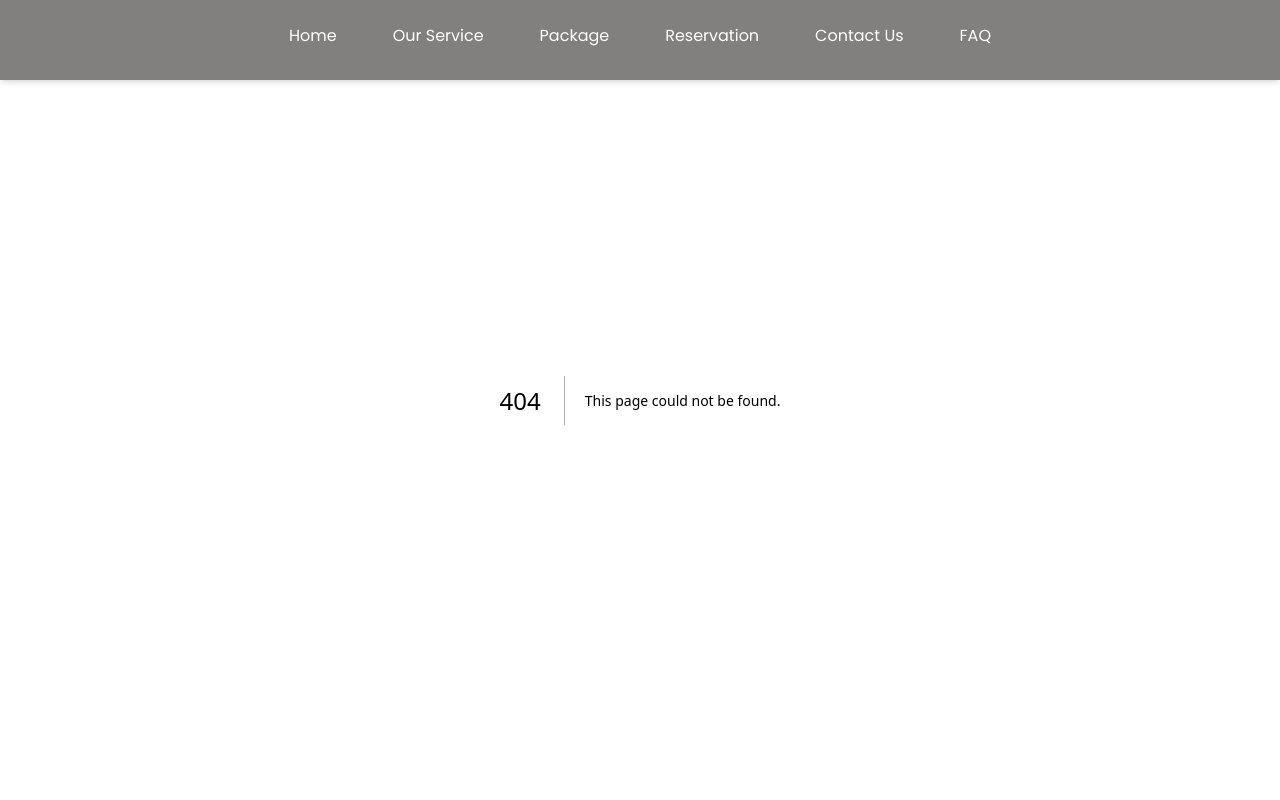
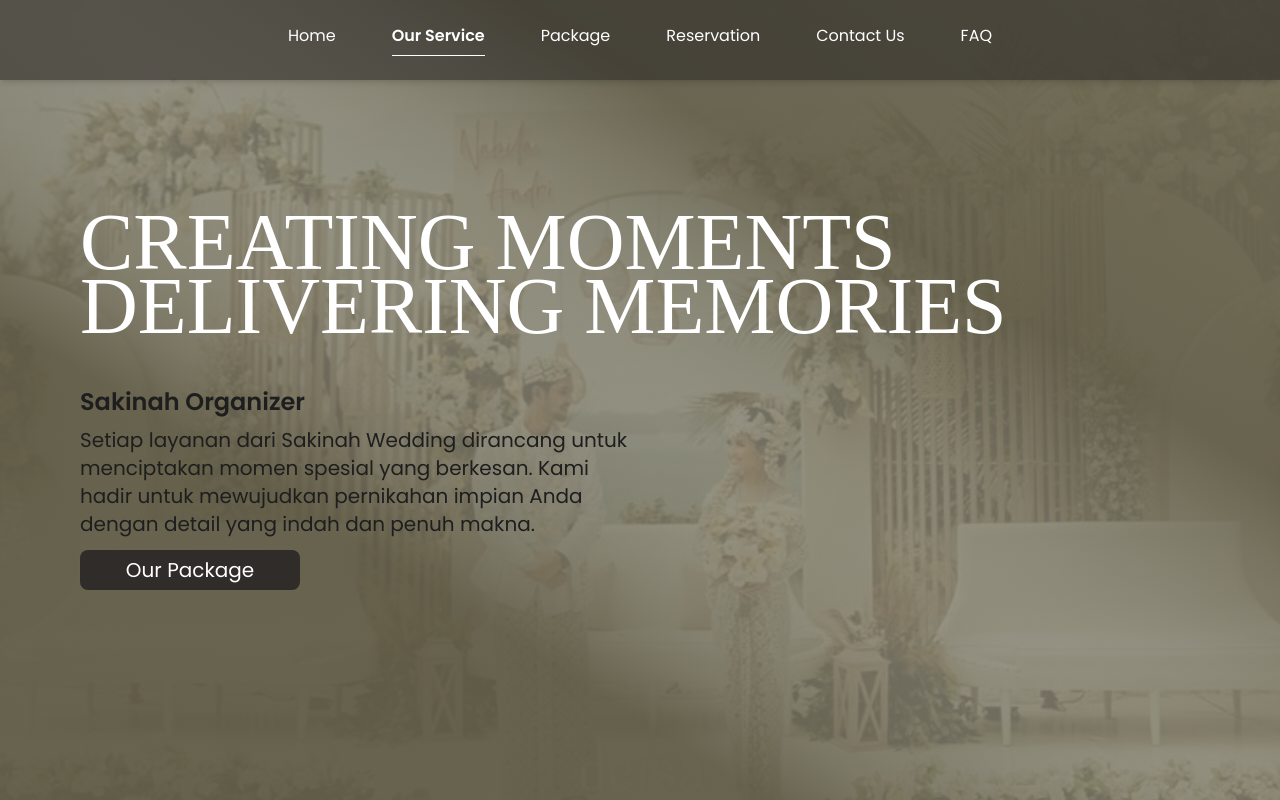
Before and after one commit to Wahhab2004/sakinah_organizer, a Next.js app: page /our-service in a window 1280 px wide. Before the commit this address had no page. Shown: the top 800 px of the page. Built offline with nearby package versions, Linux system fonts and the light colour scheme.

Commit message:
Our-sevice 20%

```diff
--- /dev/null
+++ b/src/app/(routes)/our-service/page.tsx
@@ -0,0 +1,55 @@
+import Image from "next/image";
+import Link from "next/link";
+
+export default function OurService() {
+	return (
+		<div>
+			{/* Hero Section */}
+			<section className="relative h-[500px] sm:h-[600px] md:h-screen">
+				{/* Background Layers */}
+				{/* Top */}
+				<div className="absolute inset-0 z-30 pointer-events-none bg-gradient-to-bl from-[#59543E]/90 from-20% via-[#F8F0CC]/0 from-30% to-[#F8F0CC]/10  " />
+
+				{/* Bottom */}
+				<div className="absolute inset-0 z-30 pointer-events-none bg-gradient-to-tr from-[#59543E]/90 from-20% via-[#F8F0CC]/0 from-30% to-[#F8F0CC]/10 " />
+
+				{/* Image */}
+				<Image
+					className="z-20 h-screen object-cover absolute right-0 w-screen top-0 left-0 object-cover opacity-40"
+					width={2000}
+					height={1000}
+					src="/svg/bg-ourservice.svg"
+					alt="hero"
+				/>
+
+				<div className="absolute inset-0 flex flex-col justify-center px-4 sm:px-6 md:px-8 xl:px-20 z-40 max-w-full ">
+					<div className="text-center md:text-start">
+						<h1 className="text-white text-3xl sm:text-5xl md:text-6xl lg:text-[80px] font-head -translate-y-2 sm:-translate-y-2 ">
+							CREATING MOMENTS
+						</h1>
+						<h1 className="text-white text-3xl sm:text-5xl md:text-6xl lg:text-[80px] font-head -translate-y-4 sm:-translate-y-4 md:-translate-y-6">
+							DELIVERING MEMORIES
+						</h1>
+					</div>
+
+					<div className="mt-4 text-center md:text-start">
+						<h4 className="font-semibold text-[#1E1E1E] text-lg sm:text-xl md:text-2xl">
+							Sakinah Organizer
+						</h4>
+
+						<p className="mt-2 text-[#1E1E1E] text-sm sm:text-base md:text-lg lg:text-xl w-full md:w-1/2  ">
+							Setiap layanan dari Sakinah Wedding dirancang untuk menciptakan
+							momen spesial yang berkesan. Kami hadir untuk mewujudkan
+							pernikahan impian Anda dengan detail yang indah dan penuh makna.
+						</p>
+
+						{/* Button yang lain belum sama kek gini. Ini dijadikan acuan aja nanti */}
+						<button className="bg-[#302C29] w-[170px] sm:w-[190px] md:w-[220px] h-[35px] md:h-[40px] lg:mt-3 text-center text-white rounded-lg flex items-center justify-center mx-auto md:mx-0 text-sm sm:text-base md:text-lg lg:text-xl hover:bg-[#2C2927] hover:text-[#E1CD9F] transition duration-300">
+							<Link href="/package">Our Package</Link>
+						</button>
+					</div>
+				</div>
+			</section>
+		</div>
+	);
+}
--- a/src/app/component/navbar.tsx
+++ b/src/app/component/navbar.tsx
@@ -19,7 +19,7 @@ export default function Navbar() {
 
 	const menus = [
 		{ name: "Home", path: "/" },
-		{ name: "Our Service", path: "/service" },
+		{ name: "Our Service", path: "/our-service" },
 		{ name: "Package", path: "/package" },
 		{ name: "Reservation", path: "/reservation" },
 		{ name: "Contact Us", path: "#contact" },
```
Also changed, not shown: public/svg/bg-ourservice.svg (added), 1 other file (tests, documents, lock files or other folders).
